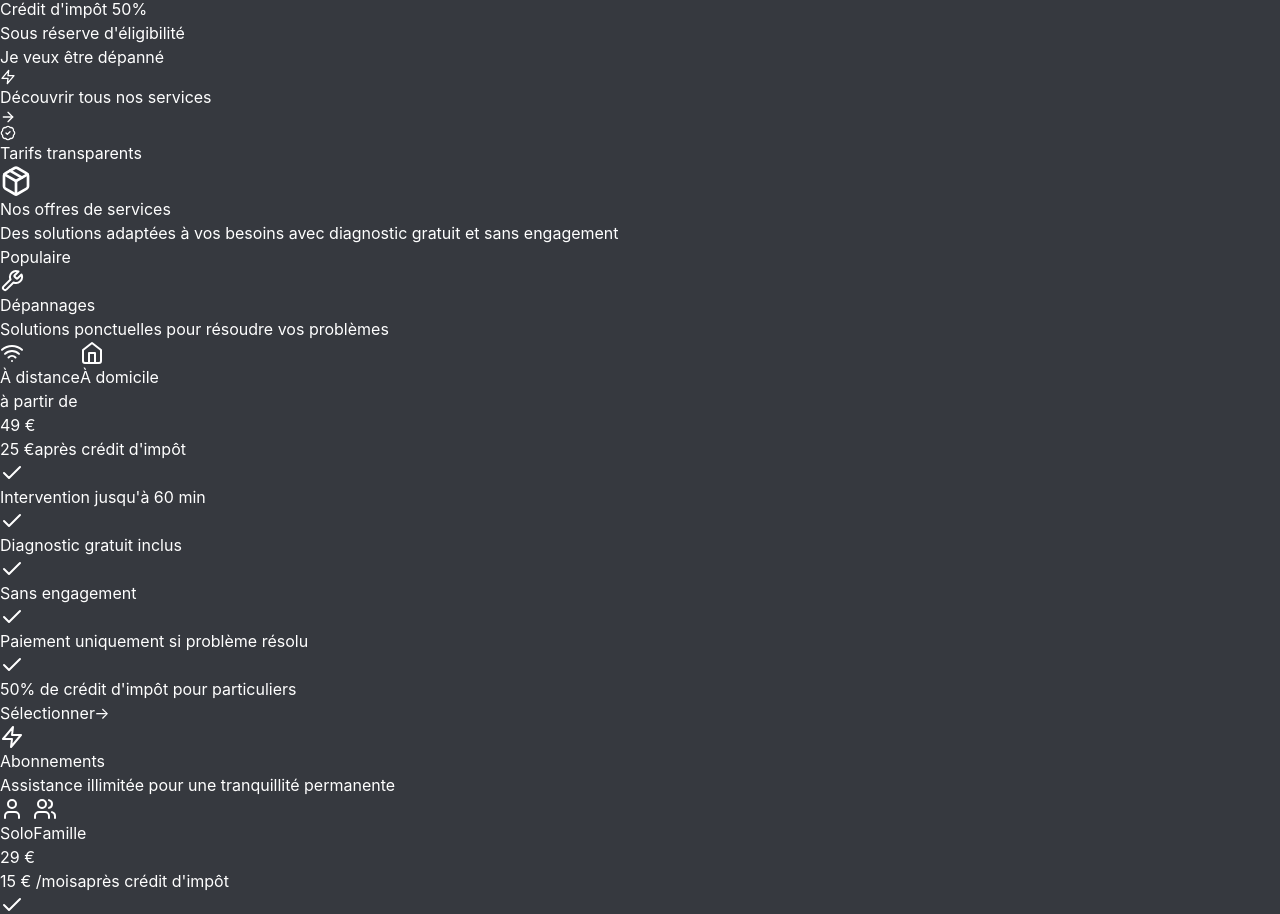
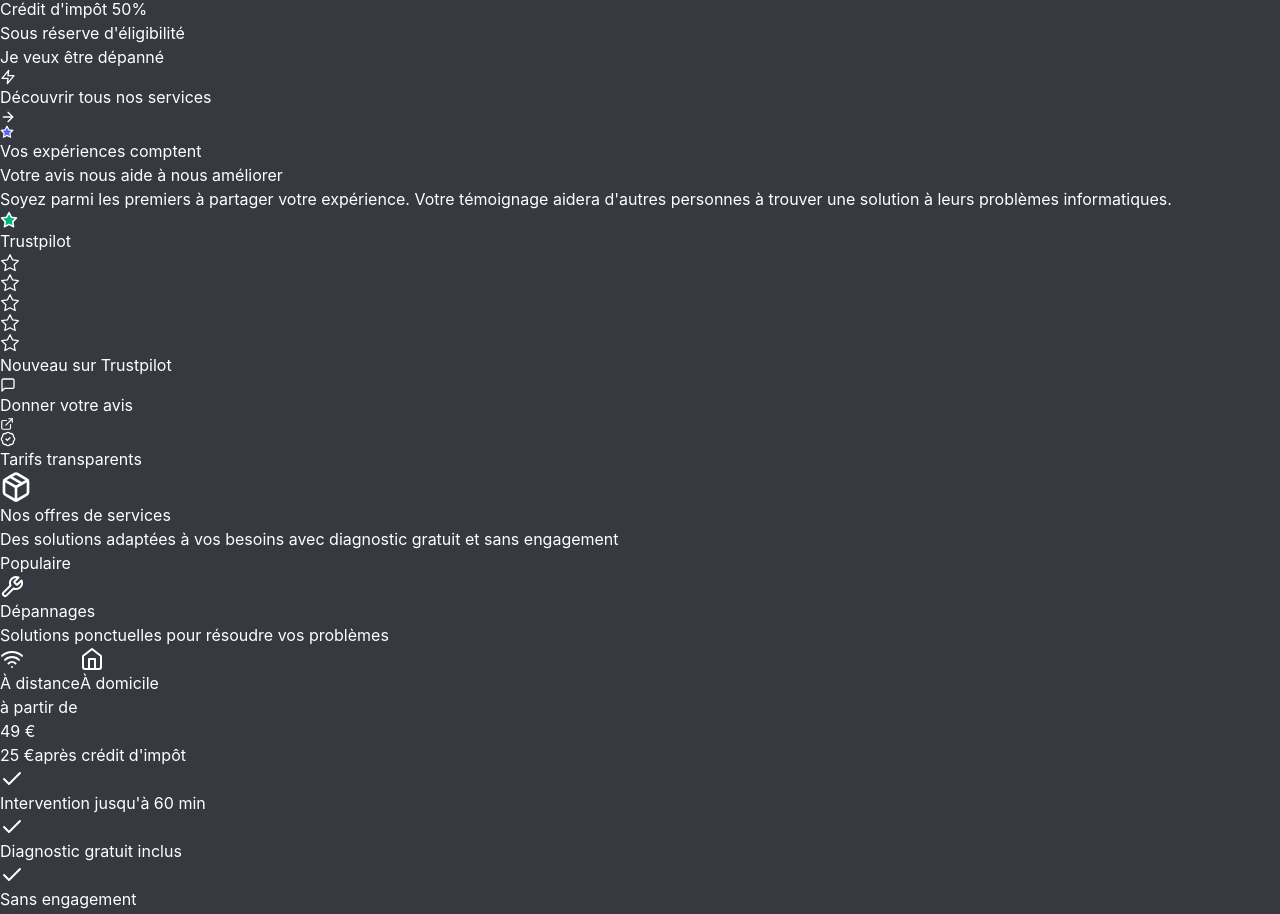
Before and after one commit to LiLCraFT/sos-it-services, a React (Vite) app: page / in a window 1280 px wide. Shown: the part 4859-5773 px from the top of the page. Built offline with nearby package versions, Linux system fonts and the light colour scheme; no server answers.

Commit message:
Add TrustpilotWidget component to enhance user feedback collection

```diff
--- a/src/App.tsx
+++ b/src/App.tsx
@@ -6,6 +6,7 @@ import Pricing from './components/Pricing';
 import Team from './components/Team';
 import Faq from './components/Faq';
 import Footer from './components/Footer';
+import TrustpilotWidget from './components/TrustpilotWidget';
 import { AuthProvider } from './contexts/AuthContext';
 import UserDashboard from './pages/UserDashboard';
 import DepannageInformatique from './pages/DepannageInformatique';
@@ -14,6 +15,7 @@ import DepannageInformatique from './pages/DepannageInformatique';
 const HomePage = () => (
   <>
     <Hero />
+    <TrustpilotWidget />
     <Pricing />
     <Team />
     <Faq />
--- /dev/null
+++ b/src/components/TrustpilotWidget.tsx
@@ -0,0 +1,76 @@
+import React from 'react';
+import { MessageSquare, Star, ExternalLink } from 'lucide-react';
+import { Button } from './ui/Button';
+
+const TrustpilotWidget: React.FC = () => {
+  // URL de votre profil Trustpilot
+  const trustpilotUrl = "https://www.trustpilot.com/review/sos-it-services.com"; // Remplacez par votre URL réelle
+
+  return (
+    <section className="py-4 bg-gradient-to-b from-[#36393F] to-[#2F3136]">
+      <div className="max-w-5xl mx-auto px-4 sm:px-6 lg:px-8">
+        <div className="bg-[#2F3136] border border-white/5 rounded-2xl p-6 shadow-lg relative overflow-hidden">
+          {/* Background decorative elements */}
+          <div className="absolute -top-10 -right-10 w-40 h-40 bg-[#5865F2] opacity-5 rounded-full blur-[50px]"></div>
+          <div className="absolute -bottom-20 -left-20 w-60 h-60 bg-[#5865F2] opacity-5 rounded-full blur-[80px]"></div>
+
+          <div className="relative z-10 flex flex-col md:flex-row items-center justify-between gap-8">
+            <div className="text-center md:text-left max-w-lg">
+              <div className="inline-flex items-center px-3 py-1 rounded-full bg-[#5865F2]/20 text-[#5865F2] mb-4">
+                <Star size={14} className="mr-1.5" fill="#5865F2" />
+                <span className="text-xs font-medium">Vos expériences comptent</span>
+              </div>
+
+              <h2 className="text-2xl font-bold text-white mb-3">
+                Votre avis nous aide à nous <span className="text-[#5865F2]">améliorer</span>
+              </h2>
+
+              <p className="text-gray-300 text-sm mb-4">
+                Soyez parmi les premiers à partager votre expérience. Votre témoignage aidera d'autres personnes à trouver une solution à leurs problèmes informatiques.
+              </p>
+            </div>
+
+            <div className="flex flex-col items-center">
+              {/* Logo Trustpilot style noir */}
+              <div className="mb-4">
+                <div className="bg-black px-4 py-2 rounded-md flex items-center">
+                  <Star size={18} className="mr-2 text-[#00b67a]" fill="#00b67a" />
+                  <span className="text-white font-bold text-base">Trustpilot</span>
+                </div>
+              </div>
+
+              {/* Étoiles vides (pas encore d'avis) */}
+              <div className="flex mb-4">
+                {[...Array(5)].map((_, i) => (
+                  <Star
+                    key={i}
+                    size={20}
+                    className="text-gray-500 mx-0.5"
+                    strokeWidth={1.5}
+                  />
+                ))}
+              </div>
+
+              <div className="text-center">
+                <p className="text-gray-400 text-xs mb-3">
+                  Nouveau sur Trustpilot
+                </p>
+                <Button
+                  variant="primary"
+                  className="flex items-center"
+                  onClick={() => window.open(trustpilotUrl, '_blank')}
+                >
+                  <MessageSquare size={16} className="mr-2" />
+                  <span>Donner votre avis</span>
+                  <ExternalLink size={14} className="ml-2" />
+                </Button>
+              </div>
+            </div>
+          </div>
+        </div>
+      </div>
+    </section>
+  );
+};
+
+export default TrustpilotWidget;
```
